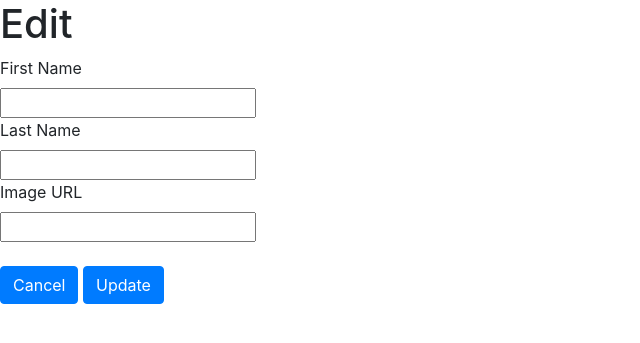
After one commit to RalphsCode/Lesson22_Assignment1, a Flask app: template templates/edit_user.html in a window 1280 px wide. The commit adds this page. Shown: the top 343 px of the page, without its empty margins (0-640 px from the left). Run offline with Flask 3, Linux system fonts and the light colour scheme; the template is opened without the code that fills it, so the values that code supplies are empty; some libraries are stand-ins or nearby versions.

Commit message:
Working on the edit and delete user functionality. Added Bootstrap to the base.html and used it on buttons.

```diff
--- a/app.py
+++ b/app.py
@@ -25,21 +25,30 @@ def users():
     users = User.query.all()
     return render_template('users.html', users=users)
 
-@app.route('/users/new')
+@app.route('/users/new', methods=['GET', 'POST'])
 def new_user():
-    return render_template('new_user.html')
-
-@app.route('/process_new_user', methods=['POST'])
-def process_new_user():
-    first = request.form['first_name']
-    last = request.form['last_name']
-    img_url = request.form['image_url']
-    new_user = User(first_name=first, last_name=last, image_url=img_url)
-    db.session.add(new_user)
-    db.session.commit()
-    return redirect('/users')
+    if request.method == 'GET':
+        # Display the new user form
+        return render_template('new_user.html')
+    else:
+        # Process the new user form
+        first = request.form['first_name']
+        last = request.form['last_name']
+        img_url = request.form['image_url']
+        new_user = User(first_name=first, last_name=last, image_url=img_url)
+        db.session.add(new_user)
+        db.session.commit()
+        return redirect('/users')
 
 @app.route('/users/<int:user_id>')
 def user_detail(user_id):
     user = User.query.get_or_404(user_id)
     return render_template('user.html', user=user)
+
+@app.route('/users/<int:user_id>/edit', methods=['GET', 'POST'])
+def user_edit(user_id):
+    if request.method == 'GET':
+        user = User.query.get_or_404(user_id)
+        return render_template('edit_user.html', user=user)
+    else:
+        return render_template('edit_user.html', user_id=user_id)
--- a/templates/base.html
+++ b/templates/base.html
@@ -4,9 +4,15 @@
     <meta charset="UTF-8">
     <meta name="viewport" content="width=device-width, initial-scale=1.0">
     <title>{% block title %}{% endblock %}</title>
+    <link rel="stylesheet" href="https://maxcdn.bootstrapcdn.com/bootstrap/4.0.0/css/bootstrap.min.css">
+
 </head>
 <body>
     {% block content %}
     {% endblock %}
+        <!-- Optional: Include Bootstrap JS and dependencies (jQuery and Popper.js) -->
+        <script src="https://code.jquery.com/jquery-3.2.1.slim.min.js"></script>
+        <script src="https://cdnjs.cloudflare.com/ajax/libs/popper.js/1.12.9/umd/popper.min.js"></script>
+        <script src="https://maxcdn.bootstrapcdn.com/bootstrap/4.0.0/js/bootstrap.min.js"></script>
 </body>
 </html>
--- /dev/null
+++ b/templates/edit_user.html
@@ -0,0 +1,18 @@
+{% extends 'base.html' %}
+{% block title %}
+Edit {{user.first_name}} {{user.last_name}}
+{% endblock %}
+
+{% block content %}
+<h1>Edit {{user.first_name}} {{user.last_name}}</h1>
+<form action="/">
+    <label for="first_name">First Name</label><br>
+    <input type="text" name="first_name" placeholder="{{user.first_name}}"><br>
+    <label for="last_name">Last Name</label><br>
+    <input type="text" name="last_name" placeholder="{{user.last_name}}"><br>
+    <label for="image_url">Image URL</label><br>
+    <input type="text" name="image_URL" placeholder="{{user.image_url}}"><br><br>
+    <a href="/users/{{user_id}}" class="btn btn-primary">Cancel</a>
+    <button type="submit" class="btn btn-primary">Update</button>
+</form>
+{% endblock %}
--- a/templates/new_user.html
+++ b/templates/new_user.html
@@ -5,7 +5,7 @@ Add a New User
 
 {% block content %}
 <h1>Add a New User:</h1>
-<form action="/process_new_user" method="POST">
+<form action="/users/new" method="POST">
     <label for="first_name">First Name</label><br>
     <input type="text" name="first_name" placeholder="First Name"><br><br>
     <label for="last_name">Last Name</label><br>
--- a/templates/user.html
+++ b/templates/user.html
@@ -9,6 +9,8 @@
 <p>{{user.first_name}} {{user.last_name}}</p>
 <p>Image URL: {{user.image_url}}</p>
 <br>
+    <a href="/users/{{user.id}}/edit" class="btn btn-primary">Edit</a>
+    <a href="/users/{{user.id}}/delete" class="btn btn-warning">Delete</a>
 <p><a href="/users" >Go Back</a></p>
 
 {% endblock %}
--- a/templates/users.html
+++ b/templates/users.html
@@ -14,6 +14,6 @@ Ralph's Blogly Home Page
 </ul>
 </p>
 <form action="/users/new">
-<button id="btn_add_user" type="submit">Add User</button>
+<button id="btn_add_user" type="submit" class="btn btn-primary">Add User</button>
 </form>
 {% endblock %}
```
